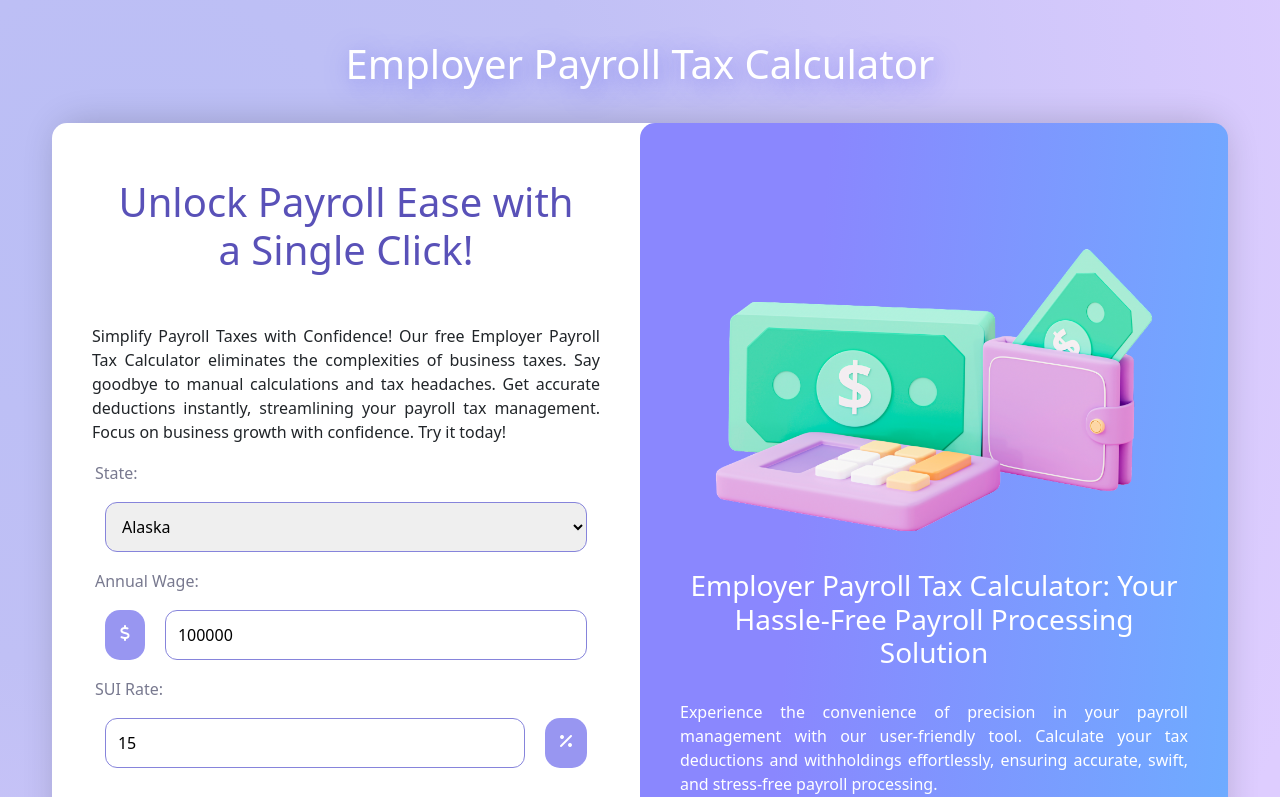
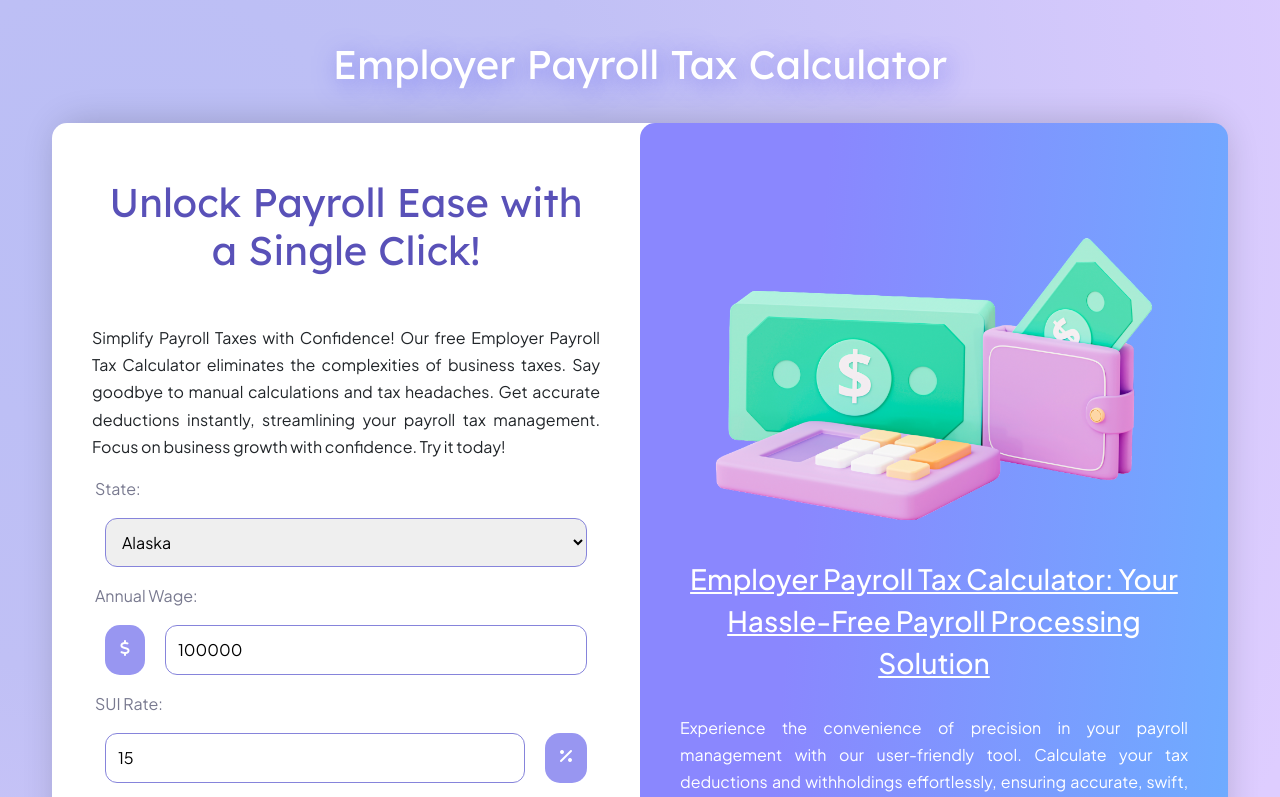
Before and after one commit to MarianaTellezR/employer-payroll-tax-calculator-mariana-tellez, a React (Create React App) app: page / in a window 1280 px wide. Shown: the top 797 px of the page. Built offline with nearby package versions, Linux system fonts and the light colour scheme.

Commit message:
Updated used fonts

```diff
--- a/public/index.html
+++ b/public/index.html
@@ -11,7 +11,12 @@
     />
 
     <link rel="manifest" href="%PUBLIC_URL%/manifest.json" />
-
+    <link rel="preconnect" href="https://fonts.googleapis.com" />
+    <link rel="preconnect" href="https://fonts.gstatic.com" crossorigin />
+    <link
+      href="https://fonts.googleapis.com/css2?family=Lexend:wght@200;400&family=Plus+Jakarta+Sans:wght@200;300;400;500;700&display=swap"
+      rel="stylesheet"
+    />
     <title>Employer Payroll Tax Calculator - Mariana Tellez Resendiz</title>
     <script
       src="https://kit.fontawesome.com/2237014ddd.js"
--- a/src/App.css
+++ b/src/App.css
@@ -1,3 +1,7 @@
+/*
+font-family: 'Lexend', sans-serif;
+font-family: 'Plus Jakarta Sans', sans-serif;
+*/
 .App {
   text-align: center;
   padding: 20px 0;
@@ -7,6 +11,7 @@
     rgb(192, 192, 245) 33.1%,
     rgb(222, 205, 255) 90%
   );
+  font-family: "Plus Jakarta Sans", sans-serif;
 }
 
 .App h1 {
@@ -15,6 +20,7 @@
   margin-bottom: 15px;
   text-shadow: 4px 5px 24px rgba(79, 79, 238, 0.6);
 
+  font-family: "Lexend", sans-serif;
 }
 
 .App footer {
--- a/src/Payroll.css
+++ b/src/Payroll.css
@@ -17,6 +17,7 @@
 .Payroll p {
   text-align: justify;
   margin: 10px 25px;
+  line-height: 1.7;
 }
 
 .Payroll .payroll-left {
@@ -33,6 +34,8 @@
 .Payroll .payroll-right h3 {
   color: white;
   margin-bottom: 20px;
+  text-decoration: underline;
+  line-height: 1.5;
 }
 
 .Payroll .payroll-left .form-input {
--- a/src/index.css
+++ b/src/index.css
@@ -1,14 +1,9 @@
 body {
   margin: 0;
-  font-family: -apple-system, BlinkMacSystemFont, 'Segoe UI', 'Roboto', 'Oxygen',
-    'Ubuntu', 'Cantarell', 'Fira Sans', 'Droid Sans', 'Helvetica Neue',
-    sans-serif;
-  -webkit-font-smoothing: antialiased;
-  -moz-osx-font-smoothing: grayscale;
-  background-color: aquamarine;
+  font-family: "Libre Franklin", sans-serif;
 }
 
 code {
-  font-family: source-code-pro, Menlo, Monaco, Consolas, 'Courier New',
+  font-family: source-code-pro, Menlo, Monaco, Consolas, "Courier New",
     monospace;
 }
```
